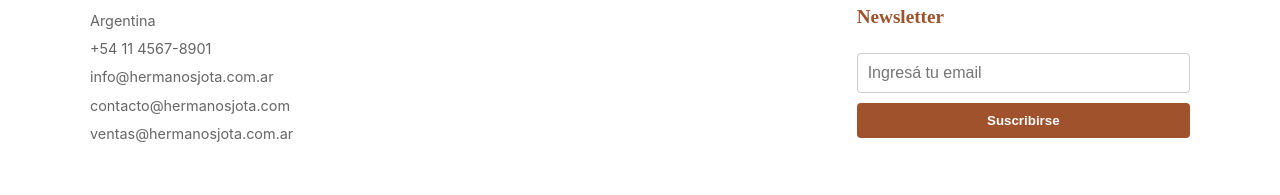
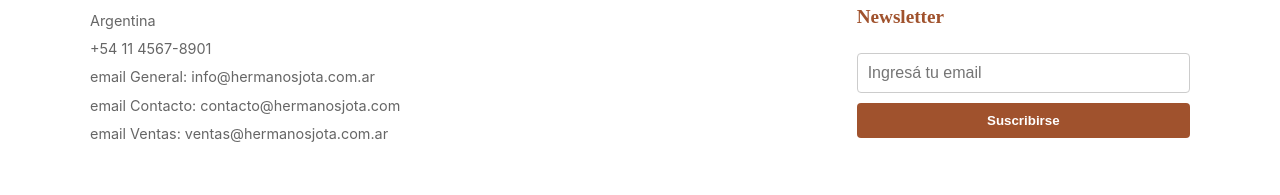
Before and after one commit to jazminshaiel/hermanos_jota, a React (Create React App) app in the folder client/: page / in a window 1280 px wide. Shown: the part 1094-1289 px from the top of the page. Built offline with nearby package versions, Linux system fonts and the light colour scheme.

Commit message:
Se modifican email de contacto

```diff
--- a/client/src/components/Footer.jsx
+++ b/client/src/components/Footer.jsx
@@ -25,9 +25,9 @@ const Footer = () => {
             <p>Ciudad Autónoma de Buenos Aires</p>
             <p>Argentina</p>
             <p>+54 11 4567-8901</p>
-            <p>info@hermanosjota.com.ar</p>
-            <p>contacto@hermanosjota.com</p>
-            <p>ventas@hermanosjota.com.ar</p>
+            <p>email General: info@hermanosjota.com.ar</p>
+            <p>email Contacto: contacto@hermanosjota.com</p>
+            <p>email Ventas: ventas@hermanosjota.com.ar</p>
             </div>
           </div>
 
```
